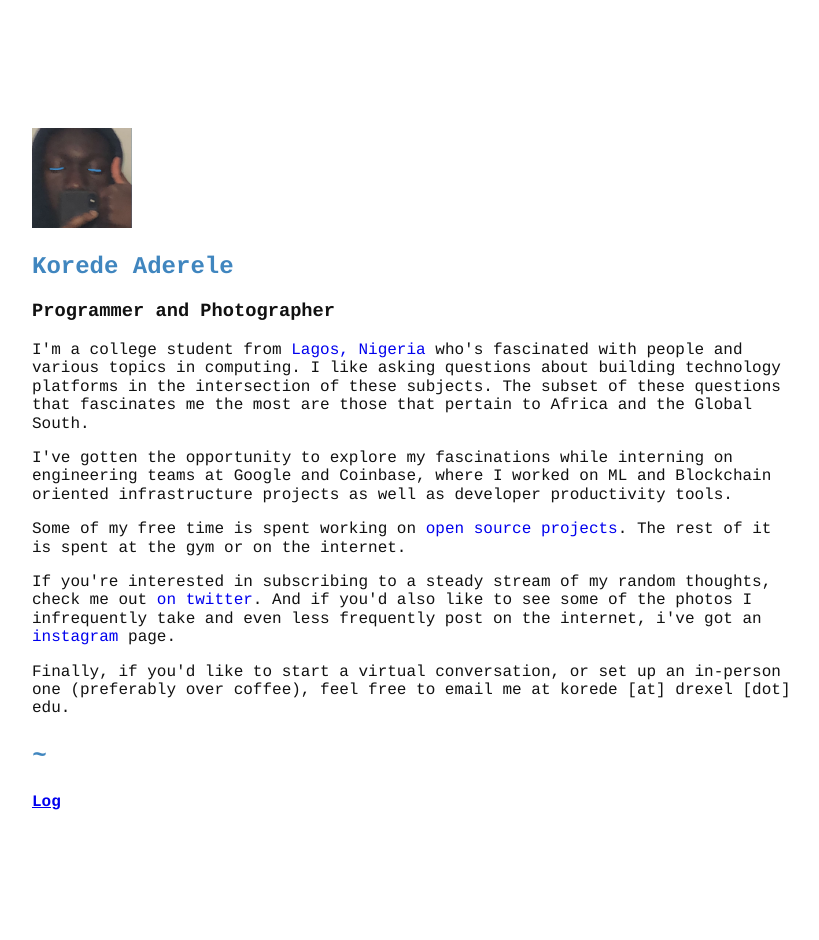
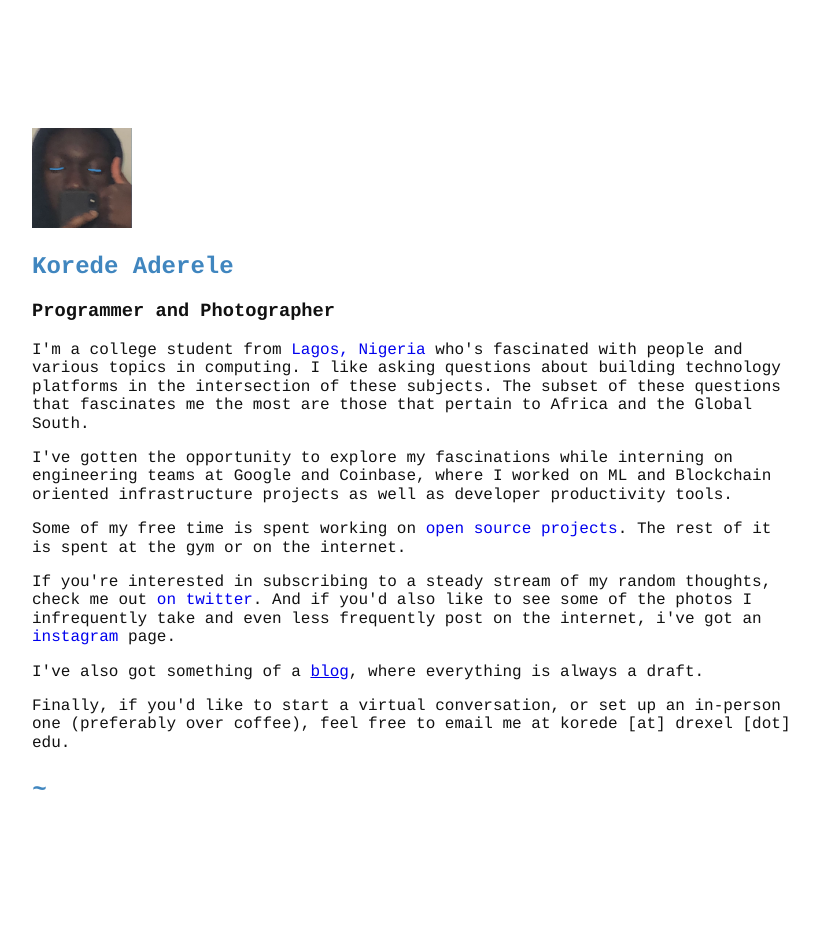
Before and after one commit to Korede-TA/korede-ta.github.io, a Jekyll site: the page built from index.html, in a window 1280 px wide. Shown: the whole page, without its empty margins (96-915 px from the left). Built offline with Jekyll 4.4.1, drawn with Linux system fonts in a browser that asks for light colours.

Commit message:
update index

```diff
--- a/_layouts/default.html
+++ b/_layouts/default.html
@@ -20,9 +20,9 @@
 			{{ content }}
 			<p id="tilde" class="fw8 i f3">~</p>
 
-			<a class="log_link" href="https://www.notion.so/log-drafts-bbd9fba375e042ffba0d18ab195b4467">
+			<!--<a class="log_link" href="https://www.notion.so/log-drafts-bbd9fba375e042ffba0d18ab195b4467">
 				<h4>Log</h4>
-			</a>
+			</a>-->
 
 			<!-- <h4>Rants</h4>
 			<ul class="list">
--- a/index.html
+++ b/index.html
@@ -26,5 +26,9 @@ title: Korede's Website
 </p>
 
 <p>
+	I've also got something of a <a href="https://www.notion.so/log-drafts-bbd9fba375e042ffba0d18ab195b4467">blog</a>, where everything is always a draft.
+</p>
+
+<p>
 	Finally, if you'd like to start a virtual conversation, or set up an in-person one (preferably over coffee), feel free to email me at korede [at] drexel [dot] edu.
 </p>
```
